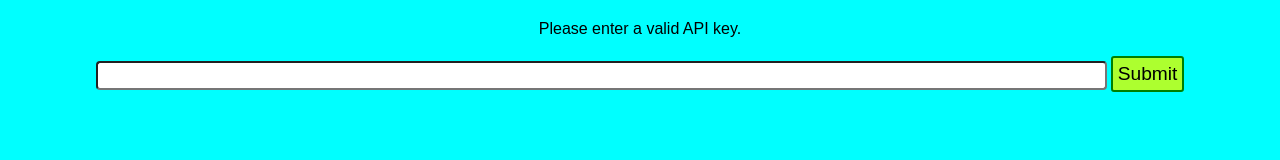
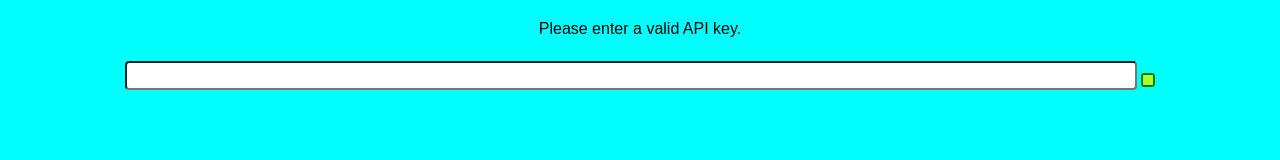
Before and after one commit to deanvd-ITvarsity/Module-12-Assessment-3, a plain HTML site: page enter-api-key.html in a window 1280 px wide. Drawn offline with Linux system fonts and the light colour scheme.

Commit message:
Updated Enter-Api-Key.html#2

```diff
--- a/enter-api-key.html
+++ b/enter-api-key.html
@@ -11,7 +11,7 @@
     <div style="font-family: Arial, Helvetica, sans-serif;">Please enter a valid API key.</div><br/>
     <form>
         <input type="email" id="apiKey" name="apiKey">
-        <button id="submitApiKey">Submit</button>
+        <button id="submitApiKey"><i class="fas fa-check-circle"></i></button>
     </form>
 
     <script>
```
